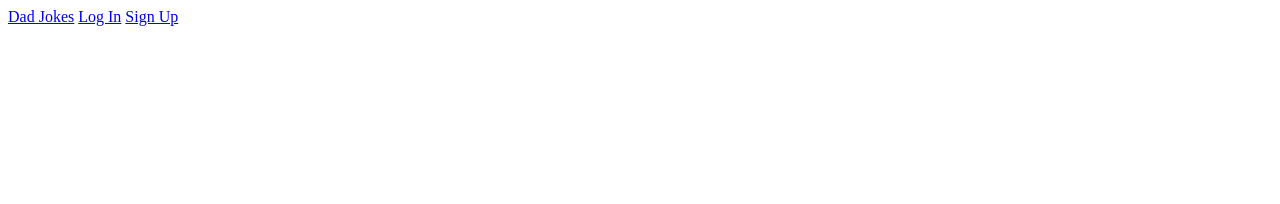
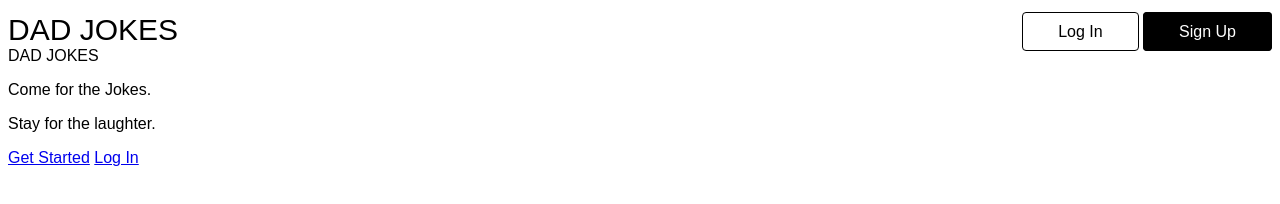
Before and after one commit to the-jokr/Landing-Chris, a plain HTML site: page index.html in a window 1280 px wide. Drawn offline with Linux system fonts and the light colour scheme.

Commit message:
nav bar design completed

```diff
--- a/index.html
+++ b/index.html
@@ -1,4 +1,5 @@
 <html lang="en">
+
 <head>
     <meta charset="UTF-8">
     <meta name="viewport" content="width=device-width, initial-scale=1.0">
@@ -8,24 +9,30 @@
 
     <title>Dad Jokes</title>
 </head>
+
 <body>
-<header>
-    <nav class="nav-bar">
-        <a href="#">Dad Jokes</a>
-        <a href="#">Log In</a>
-        <a href="#">Sign Up</a>
-    </nav>
-</header>
-<div>
-    <div>
-        <div>
-            <div>
 
+    <div class="container">
+        <header>
+            <nav class="nav-bar">
+                <a class="main-title" href="#">DAD JOKES</a>
+                <div class="action-buttons">
+                    <a class="nav-log-in" href="#">Log In</a>
+                    <a class="nav-sign-up" href="#">Sign Up</a>
+                </div>
+            </nav>
+        </header>
+        <div class="main-content">
+            <div class="content-center">
+                DAD JOKES
+                <p>Come for the Jokes.</p>
+                <p>Stay for the laughter.</p>
             </div>
+            <a href="#">Get Started</a>
+            <a href="#">Log In</a>
         </div>
     </div>
-</div>
-
 
 </body>
+
 </html>
--- a/less/index.less
+++ b/less/index.less
@@ -1,5 +1,51 @@
 html,
 body {
-	height     : 100%;
-    background-color:white;
+    height          : 100%;
+    background-color: white;
+    font-family     : Arial, Helvetica, sans-serif;
 }
+
+.container {
+    max-width: 1500px;
+    width    : 100%;
+    margin   : 0 auto;
+
+
+    .nav-bar {
+        display        : flex;
+        justify-content: space-between;
+
+        a {
+            text-decoration: none;
+            color          : black;
+            margin-top     : 5px;
+        }
+
+        .main-title {
+            font-size: 30px;
+        }
+
+
+        .action-buttons {
+            margin-top: 15px;
+
+            .nav-log-in {
+                border       : 1px solid black;
+                border-radius: 4px;
+                padding      : 10px 35px;
+            }
+
+            .nav-sign-up{
+                border       : 1px solid black;
+                border-radius: 4px;
+                padding      : 10px 35px;
+                color: white;
+                background-color: black;
+            }
+
+        }
+
+
+    }
+
+}
```
Also changed, not shown: css/index.css.
